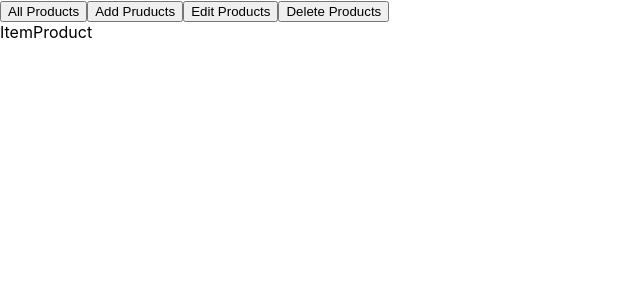
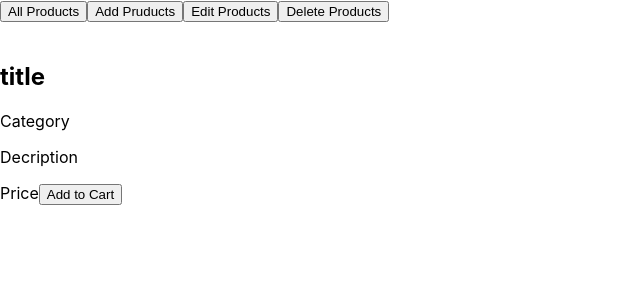
Before and after one commit to Danialezzat/CRUD-project, a React (Create React App) app: page / in a window 1280 px wide. Both pictures are taken after a click on the button "All Products". Shown: the top 300 px of the page, without its empty margins (0-640 px from the left). Built offline with nearby package versions, Linux system fonts and the light colour scheme.

Commit message:
base of itemProduct made

```diff
--- a/src/components/ItemProduct.js
+++ b/src/components/ItemProduct.js
@@ -2,7 +2,18 @@ import React from 'react'
 
 const ItemProduct = () => {
   return (
-    <div>ItemProduct</div>
+    <div>
+        <div>
+            <img src="" alt="" />
+            <h2>title</h2>
+            <span>Category</span>
+            <p>Decription</p>
+            <div>
+                <span>Price</span>
+                <button>Add to Cart</button>
+            </div>
+        </div>
+    </div>
   )
 }
 
```
